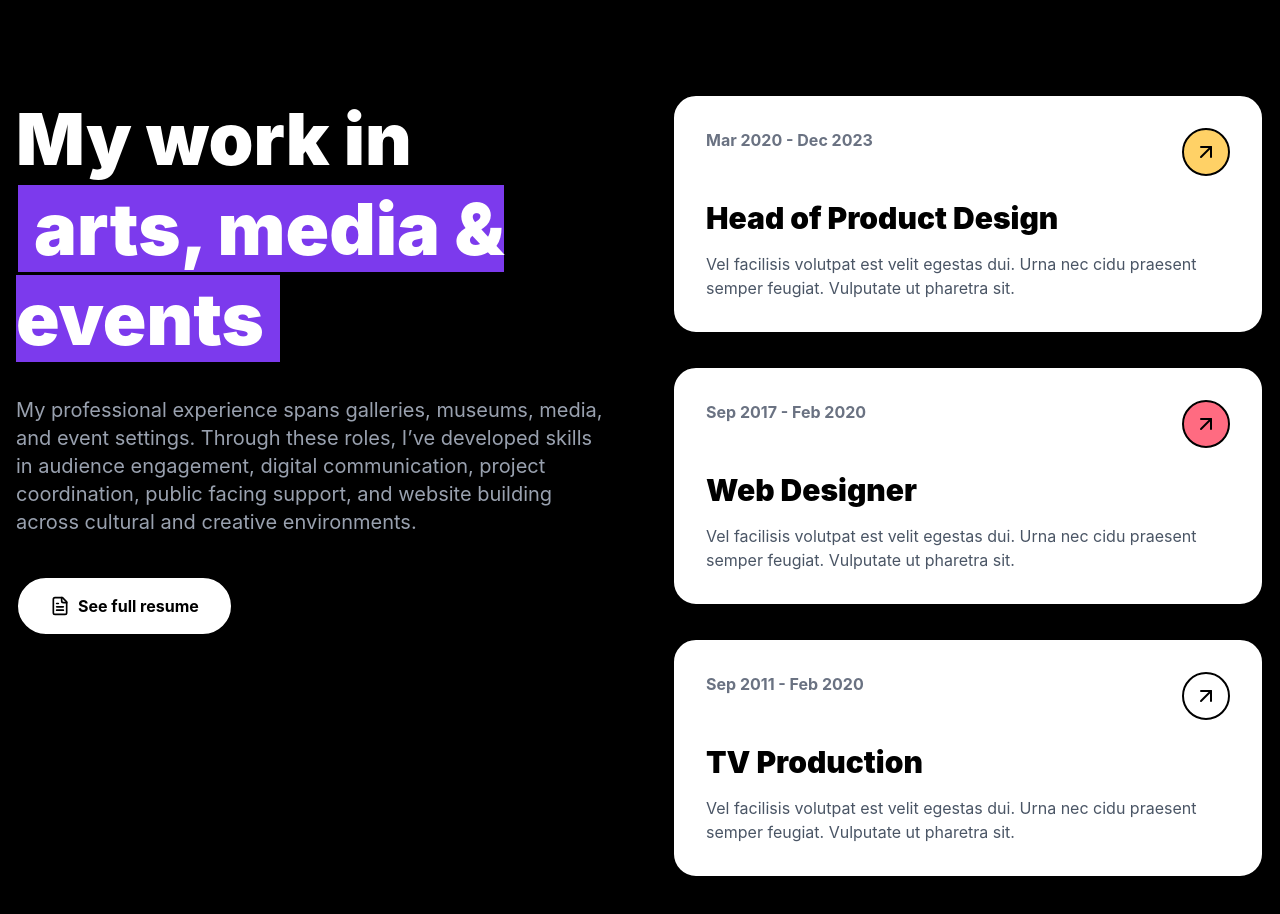
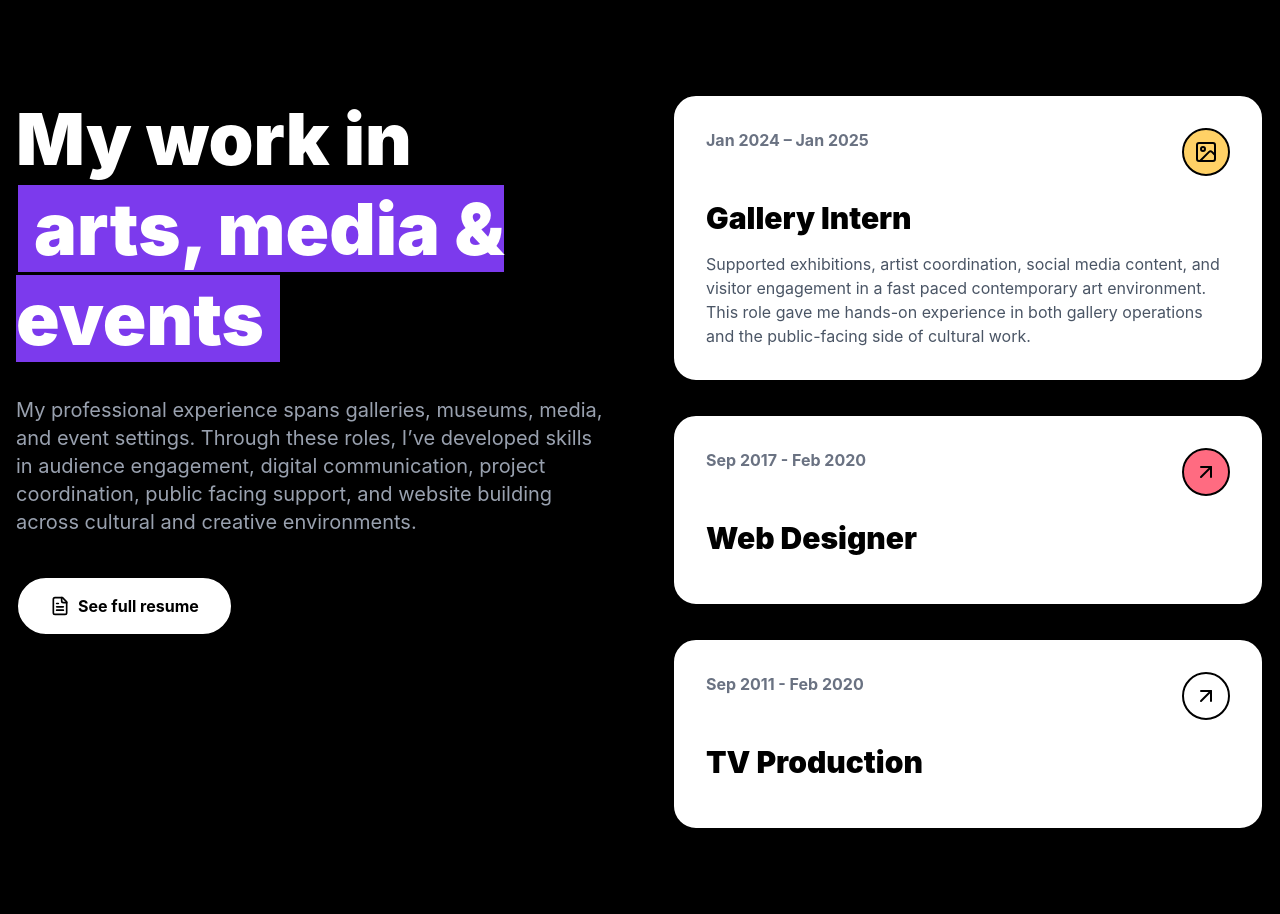
Before and after one commit to bbx99/my-portfolio, a React (Vite) app: page / in a window 1280 px wide. Shown: the part 3680-4594 px from the top of the page. Built offline with nearby package versions, Linux system fonts and the light colour scheme.

Commit message:
feat: Update first job in experience section

```diff
--- a/src/App.tsx
+++ b/src/App.tsx
@@ -1,4 +1,4 @@
-import { Mail, Briefcase, User, Layout, FileText, Send, Github, Twitter, Instagram, Youtube, Linkedin, ArrowUpRight, Star, Circle, Square, Triangle, Sparkles, Pizza, Coffee, IceCream, Cat, Dog, Bird, Rabbit, Fish, Snail, Cookie, X, Copy, Check } from 'lucide-react';
+import { Mail, Briefcase, User, Layout, FileText, Send, Github, Twitter, Instagram, Youtube, Linkedin, ArrowUpRight, Star, Circle, Square, Triangle, Sparkles, Pizza, Coffee, IceCream, Cat, Dog, Bird, Rabbit, Fish, Snail, Cookie, X, Copy, Check, Image } from 'lucide-react';
 import { motion, AnimatePresence } from 'motion/react';
 import { useState, useEffect } from 'react';
 
@@ -298,7 +298,7 @@ const Portfolio = () => {
 
 const Experience = () => {
   const jobs = [
-    { date: 'Mar 2020 - Dec 2023', title: 'Head of Product Design', color: 'bg-brand-yellow' },
+    { date: 'Jan 2024 – Jan 2025', title: 'Gallery Intern', company: ':iidrr Gallery', description: 'Supported exhibitions, artist coordination, social media content, and visitor engagement in a fast paced contemporary art environment. This role gave me hands-on experience in both gallery operations and the public-facing side of cultural work.', color: 'bg-brand-yellow', icon: <Image size={24} /> },
     { date: 'Sep 2017 - Feb 2020', title: 'Web Designer', color: 'bg-brand-pink' },
     { date: 'Sep 2011 - Feb 2020', title: 'TV Production', color: 'bg-brand-green' }
   ];
@@ -322,11 +322,11 @@ const Experience = () => {
               <div className="flex justify-between items-start mb-6">
                 <span className="font-bold text-gray-500">{job.date}</span>
                 <div className={`w-12 h-12 rounded-full border-2 border-black ${job.color} flex items-center justify-center`}>
-                  <ArrowUpRight size={24} />
+                  {job.icon || <ArrowUpRight size={24} />}
                 </div>
               </div>
               <h3 className="text-3xl font-black mb-4">{job.title}</h3>
-              <p className="text-gray-600">Vel facilisis volutpat est velit egestas dui. Urna nec cidu praesent semper feugiat. Vulputate ut pharetra sit.</p>
+              {job.description && <p className="text-gray-600">{job.description}</p>}
             </div>
           ))}
         </div>
```
